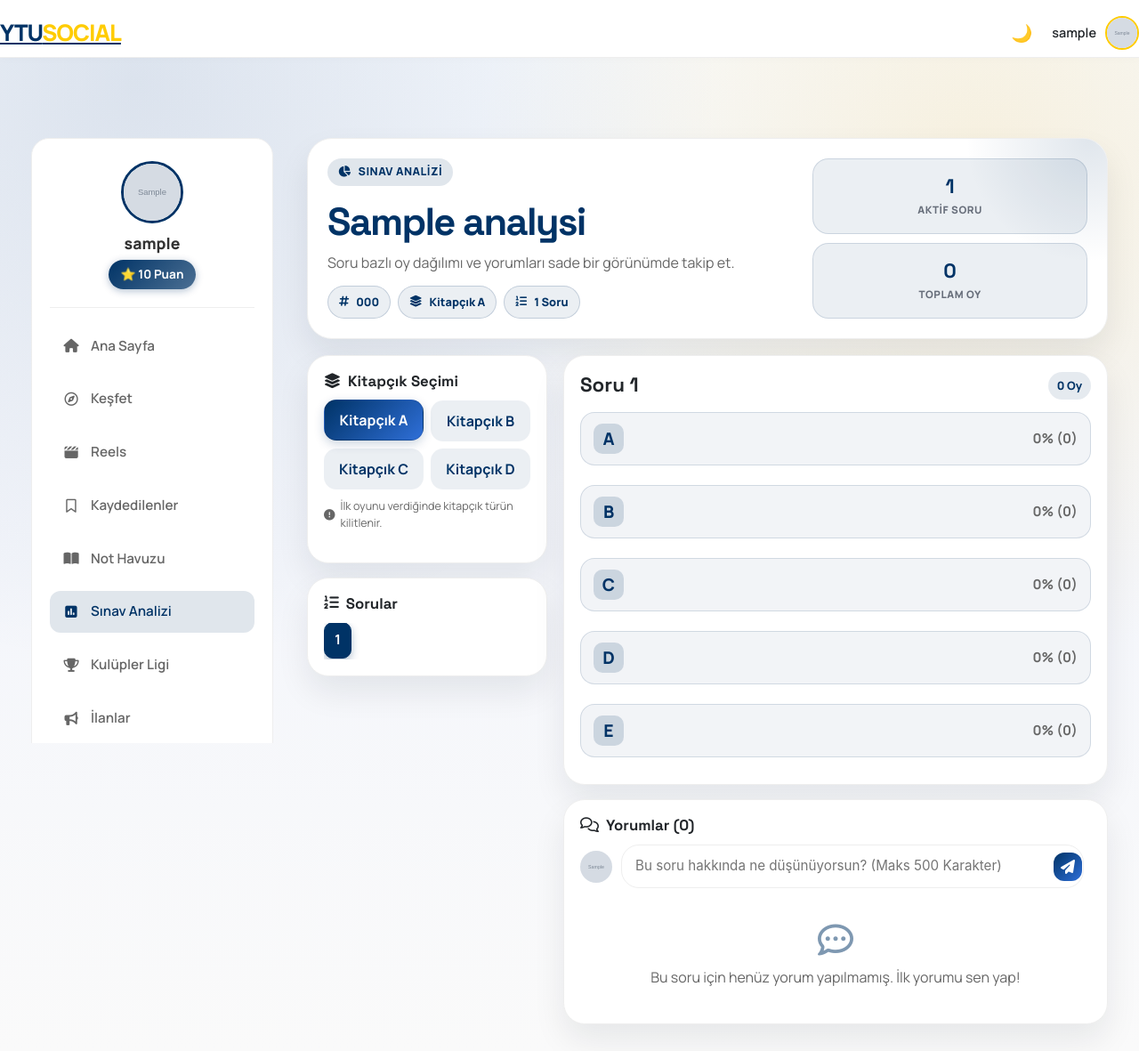
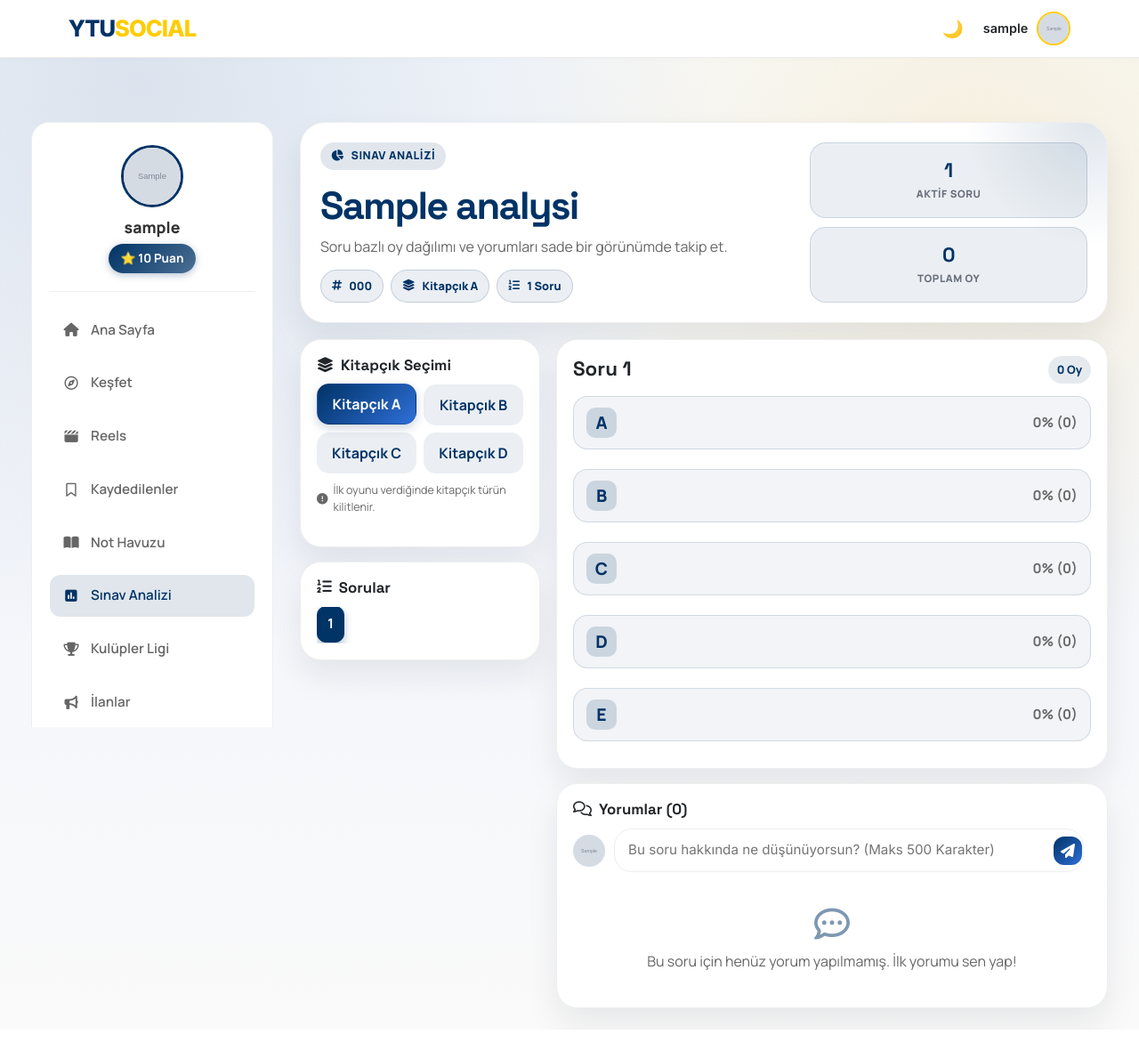
Before and after one commit to MuhammedAkverdi/ytusocial, a Flask app: page /exam/000 in a window 1280 px wide. Shown: the whole page at 89% size. After the commit the page ends 1156 px from the top, so only its background shows below. Run offline with Flask 3, Linux system fonts and the light colour scheme; a user stored in the database is signed in; tables that the repository leaves empty hold one stand-in row (values such as "Sample post"); grey boxes marked "Sample" are stand-in pictures; some libraries are stand-ins or nearby versions.

Commit message:
12.04.2026 -3

```diff
--- a/templates/exam_analysis.html
+++ b/templates/exam_analysis.html
@@ -20,6 +20,7 @@
     </script>
     <link rel="stylesheet" href="/static/style.css">
     <link href="https://cdn.jsdelivr.net/npm/bootstrap@5.3.3/dist/css/bootstrap.min.css" rel="stylesheet">
+    <link href="https://fonts.googleapis.com/css2?family=Inter:wght@400;500;600;700;800&display=swap" rel="stylesheet">
     <link href="https://fonts.googleapis.com/css2?family=Space+Grotesk:wght@500;600;700;800;900&display=swap" rel="stylesheet">
     <link href="https://fonts.googleapis.com/css2?family=Manrope:wght@400;500;600;700;800&display=swap" rel="stylesheet">
     <link href="https://cdnjs.cloudflare.com/ajax/libs/font-awesome/6.4.0/css/all.min.css" rel="stylesheet">
@@ -39,8 +40,62 @@
             overflow-x: hidden;
         }
 
+        body.exam-analysis-page .navbar,
+        body.exam-analysis-page .mob-header,
+        body.exam-analysis-page .mob-left-drawer,
+        body.exam-analysis-page .mobile-bottom-nav {
+            font-family: 'Inter', 'Manrope', sans-serif;
+        }
+
+        body.exam-analysis-page .navbar {
+            height: 65px;
+            padding: 0 6%;
+            background: var(--card-bg);
+            border-bottom: 1px solid var(--border-color);
+            box-shadow: 0 2px 10px rgba(0, 0, 0, 0.02);
+        }
+
+        body.exam-analysis-page .nav-logo {
+            font-size: 1.6rem;
+            font-weight: 800;
+            letter-spacing: -1px;
+            text-decoration: none;
+            border-bottom: none;
+        }
+
+        body.exam-analysis-page .navbar a,
+        body.exam-analysis-page .nav-logo span {
+            text-decoration: none;
+        }
+
+        body.exam-analysis-page .nav-right {
+            gap: 12px;
+        }
+
+        body.exam-analysis-page .nav-avatar {
+            width: 38px;
+            height: 38px;
+        }
+
         body.exam-analysis-page .main-layout {
-            margin: 90px auto 30px;
+            margin: 72px auto 24px;
+        }
+
+        body.exam-analysis-page .profile-menu .dropdown-content {
+            top: 50px;
+            min-width: 230px;
+            border: 1px solid var(--border-color);
+            border-radius: 16px;
+            box-shadow: 0 18px 40px rgba(15, 23, 42, 0.14);
+            overflow: hidden;
+        }
+
+        body.exam-analysis-page .profile-menu .dropdown-item {
+            padding: 12px 16px;
+        }
+
+        body.exam-analysis-page .profile-menu .dropdown-item:hover {
+            padding-left: 20px;
         }
 
         html.dark-mode body.exam-analysis-page {
@@ -108,7 +163,7 @@
         .exam-layout {
             align-items: start;
             grid-template-columns: 280px minmax(0, 1fr);
-            gap: 30px;
+            gap: 22px;
             max-width: 1250px;
         }
 
@@ -483,6 +538,15 @@
         }
 
         @media (max-width: 640px) {
+            body.exam-analysis-page .mob-header {
+                height: 54px;
+                padding: 0 14px;
+            }
+
+            body.exam-analysis-page .mob-header-logo {
+                font-size: 1.1rem;
+            }
+
             .exam-shell {
                 padding: 18px 12px 36px;
             }
```
Also changed, not shown: templates/exam_mobile_shell.html (+17 -17 lines).
